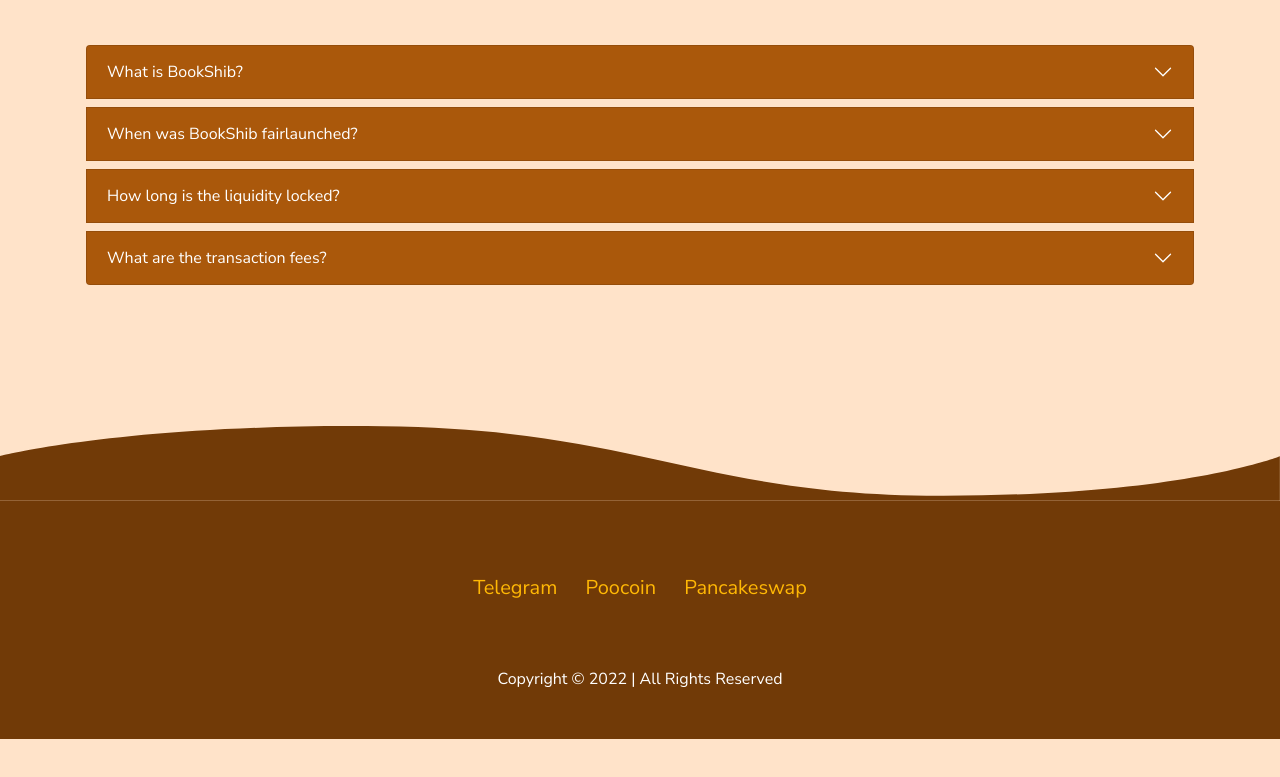
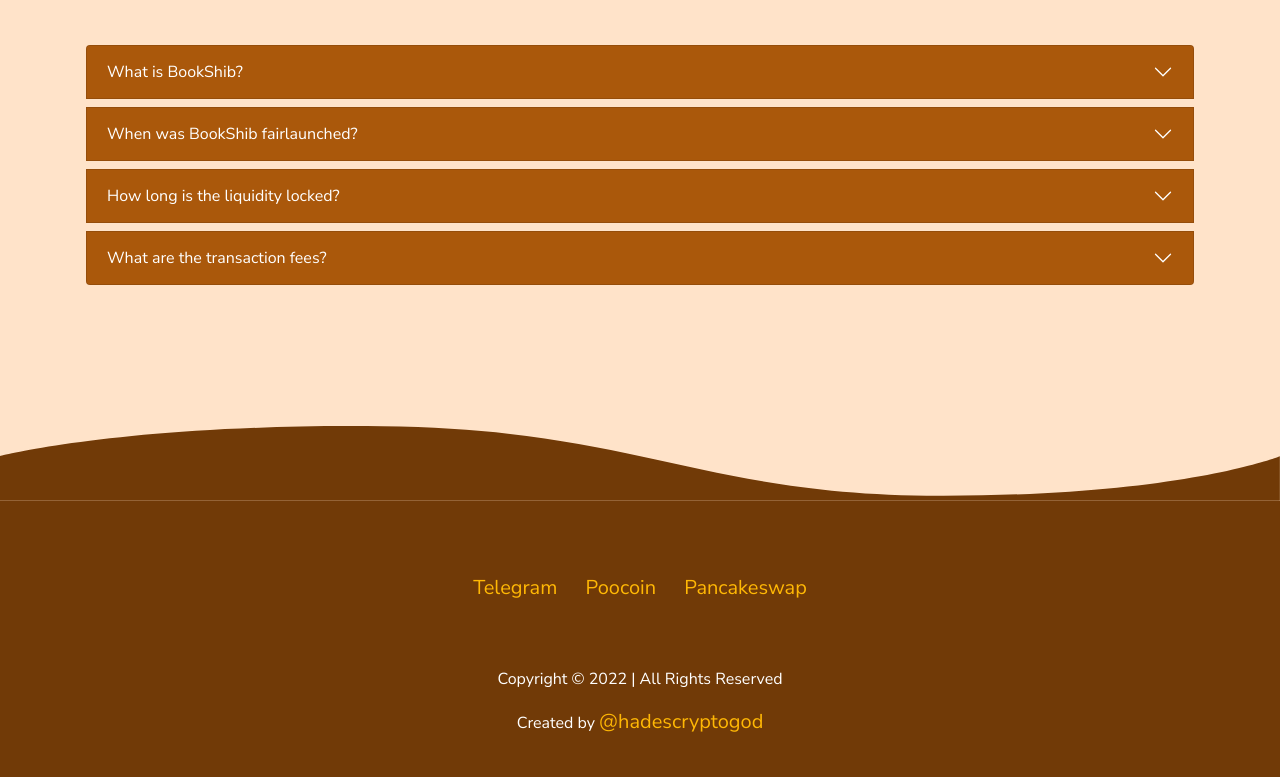
Before and after one commit to bookshibgithub/bookshibgithub.github.io, a plain HTML site: page index.html in a window 1280 px wide. Shown: the part 5444-6221 px from the top of the page. Before the commit the page ends 6183 px from the top, so only its background shows below. Drawn offline with nearby package versions, Linux system fonts and the light colour scheme.

Commit message:
Update index.html

```diff
--- a/index.html
+++ b/index.html
@@ -1226,7 +1226,7 @@
 </div>
 </div>
 <div class="row mt-4">
-<div class="col"><p class="text-center m-0">Copyright © 2022 | All Rights Reserved</p></div>
+<div class="col"><p class="text-center m-0">Copyright © 2022 | All Rights Reserved</p><p class="text-center mt-3">Created by <a class="text-decoration-none" href="http://t.me/hadescryptogod" target="_blank" rel="nofollow">@hadescryptogod</a></p></div>
 </div>
 </div>
 </footer>
```
